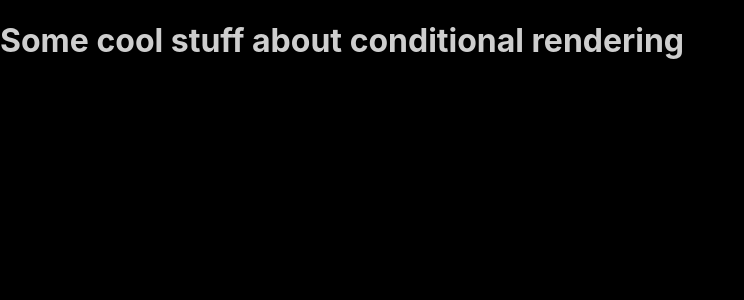
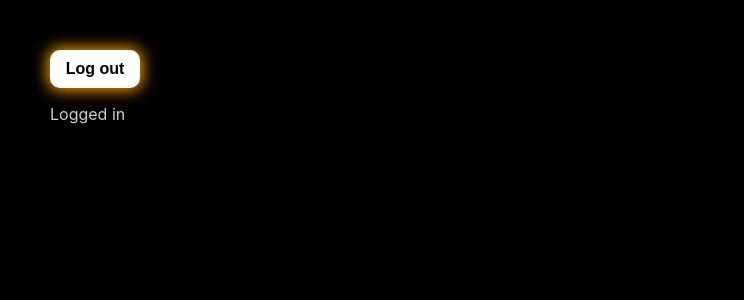
Before and after one commit to xahondria/react-learning-scrimba, a React (Create React App) app: page / in a window 1280 px wide. Shown: the top 300 px of the page, without its empty margins (0-744 px from the left). Built offline with nearby package versions, Linux system fonts and the light colour scheme.

Commit message:
completed exercises up to 38

```diff
--- /dev/null
+++ b/src/38 Conditional rendering Practice/index.js
@@ -0,0 +1,53 @@
+import React from 'react';
+import './style.css';
+
+/*
+Challenge:
+
+Given a stateless functional component:
+1. Follow the steps necessary to add state to it,
+2. Have state keep track of whether the user is logged in or not
+3. Add a button that logs the user in/out
+    a. extra challenge - make the button display "log in" if they're not logged in and "log out" if they are
+4. Display text that says "Logged in" if the user is logged in, or "Logged out" if they're not.
+*/
+
+class App extends React.Component {
+  constructor() {
+    super();
+    this.state = {
+      isLoggedIn: true,
+    };
+
+    this.handleClick = this.handleClick.bind(this);
+  }
+
+  handleClick() {
+    this.setState(
+      {
+        isLoggedIn: !this.state.isLoggedIn,
+      }
+    )
+  }
+
+  render() {
+    return (
+      <div>
+        <button
+          className={'button__log-in'}
+          type='button'
+          onClick={this.handleClick}
+        >
+          Log {
+          this.state.isLoggedIn ? 'out' : 'in'
+        }
+        </button>
+        <p>Logged {this.state.isLoggedIn ? 'in' : 'out'
+        }</p>
+      </div>
+    )
+  }
+}
+
+
+export default App;
--- /dev/null
+++ b/src/38 Conditional rendering Practice/style.css
@@ -0,0 +1,27 @@
+body {
+  background-color: black;
+
+  color: #cecece;
+
+  margin: 50px;
+}
+
+.button__log-in {
+  padding: 10px;
+  width: 90px;
+
+  border: none;
+  border-radius: 10px;
+
+  font-weight: bold;
+  font-size: 16px;
+  color: black;
+
+  background-color: white;
+
+  box-shadow: 0 0 15px 2px orange;
+}
+
+.button__log-in:active {
+  box-shadow: 0 0 15px 4px orange;
+}
--- a/src/App.js
+++ b/src/App.js
@@ -1,13 +1,13 @@
 import React, { Component } from 'react';
 import './App.css';
 
-import Index36 from './36 Conditional rendering';
+import Index38 from './38 Conditional rendering Practice';
 
 class App extends Component {
   render() {
     return (
       <div className="App">
-        <Index36/>
+        <Index38/>
       </div>
     );
   }
```
